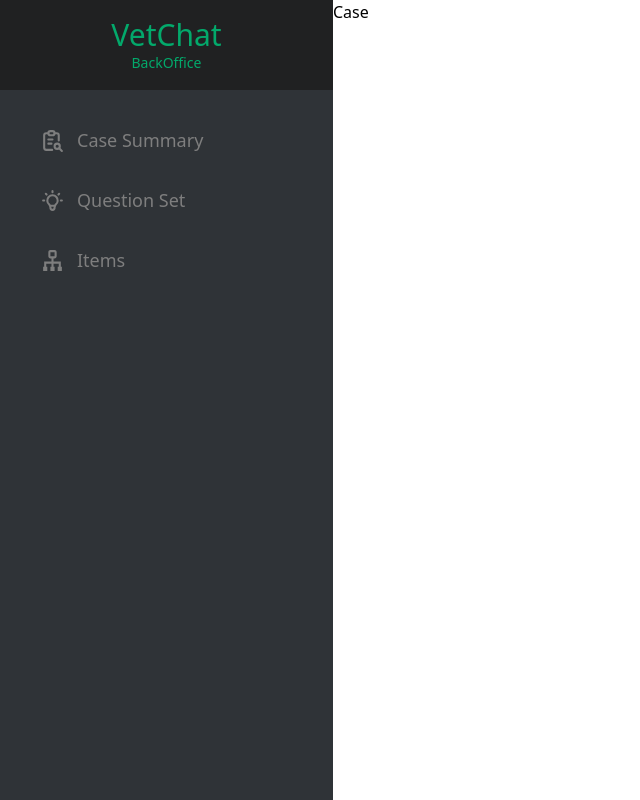
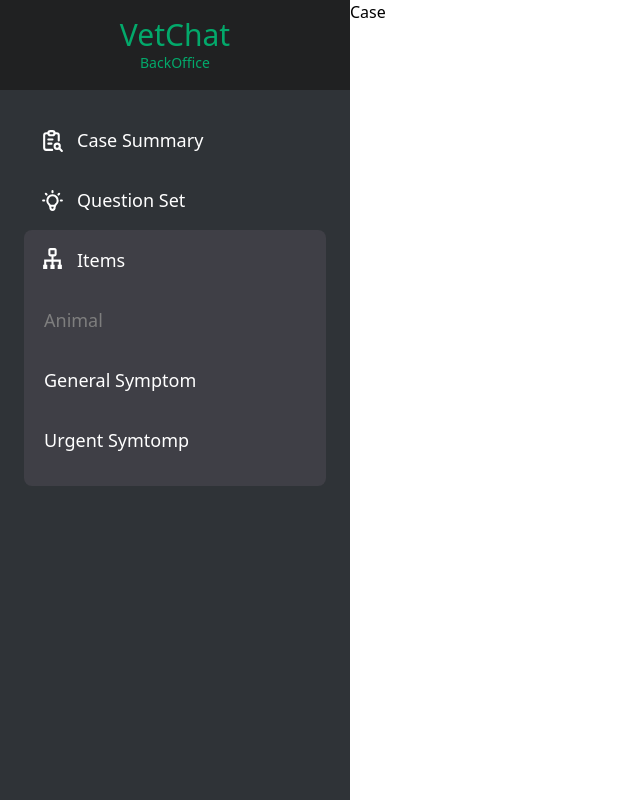
Before and after one commit to VetChat/backoffice-UI, a React (Vite) app: page / in a window 1280 px wide. Shown: the whole page, without its empty margins (0-640 px from the left). Built offline with nearby package versions, Linux system fonts and the light colour scheme.

Commit message:
fix: fix sidebar nav & fixed position

```diff
--- a/src/components/Layout/Layout.tsx
+++ b/src/components/Layout/Layout.tsx
@@ -11,7 +11,7 @@
       <div className="relative h-screen w-screen">
         <div className="flex h-full w-full">
           <Sidebar />
-          {children}
+          <div className="ml-[350px] w-full">{children}</div>
         </div>
       </div>
     </React.StrictMode>
--- a/src/components/Sidebar/Sidebar.tsx
+++ b/src/components/Sidebar/Sidebar.tsx
@@ -1,38 +1,28 @@
 import { TbBulb, TbReportSearch } from "react-icons/tb";
 import SidebarItem from "./SidebarItem";
-import { BiSitemap } from "react-icons/bi";
-import { useState } from "react";
+import SidebarDropdownItem from "./SidebarDropdownItem";
 
 const Sidebar = () => {
-  const [activeItem, setActiveItem] = useState<string>();
   return (
-    <div className="h-full bg-[#2F3337] w-[450px]">
+    <div className="h-full bg-[#2F3337] w-[350px] fixed">
       <div className="flex flex-col items-center justify-center h-[90px] bg-[#202122]">
         <div className="text-3xl text-[#03A96B]">VetChat</div>
         <div className="text-sm text-[#03A96B]">BackOffice</div>
       </div>
       <div className="flex flex-col pt-5">
+        <div className="pl-10">
           <SidebarItem
             title="Case Summary"
             icon={<TbReportSearch className="text-[25px]" />}
             href="/"
-          onClick={() => setActiveItem("case")}
-          isActive={activeItem === "case"}
           />
           <SidebarItem
             title="Question Set"
             icon={<TbBulb className="text-[25px]" />}
             href="#question"
-          onClick={() => setActiveItem("question")}
-          isActive={activeItem === "question"}
           />
-        <SidebarItem
-          title="Items"
-          icon={<BiSitemap className="text-[25px]" />}
-          href="#items"
-          onClick={() => setActiveItem("item")}
-          isActive={activeItem === "item"}
-        />
+        </div>
+        <SidebarDropdownItem />
       </div>
     </div>
   );
--- /dev/null
+++ b/src/components/Sidebar/SidebarDropdownItem.tsx
@@ -0,0 +1,30 @@
+import { BiSitemap } from "react-icons/bi";
+import SidebarItem from "./SidebarItem";
+
+const itemMenu = [
+  { title: "Animal", href: "/items/animal" },
+  { title: "General Symptom", href: "#symptom" },
+  { title: "Urgent Symtomp", href: "#urgentSymptom" },
+];
+
+const SidebarDropdownItem = () => {
+  return (
+    <div className="flex flex-col bg-zinc-700 mx-6 rounded-lg py-4">
+      <div className="flex text-lg gap-3 text-white pb-4 px-4">
+        <BiSitemap className="text-[25px]" />
+        Items
+      </div>
+      {itemMenu.map((item, index) => (
+        <div key={index} className="px-2">
+          <SidebarItem
+            title={item.title}
+            href={item.href}
+            className="pl-3 transition hover:w-full hover:bg-zinc-800 rounded-lg"
+          />
+        </div>
+      ))}
+    </div>
+  );
+};
+
+export default SidebarDropdownItem;
--- a/src/components/Sidebar/SidebarItem.tsx
+++ b/src/components/Sidebar/SidebarItem.tsx
@@ -5,18 +5,19 @@
   title,
   icon,
   href,
-  onClick,
-  isActive,
+  className,
+  activeStyle = "text-white",
+  defaultStyle = "text-[#7E7E7E]",
 }) => {
-  const style =
-    "flex h-full gap-3 pl-10 items-center text-lg hover:text-white ";
-  const activeStyle = style + "text-white";
-  const defaultStyle = style + "text-[#7E7E7E]";
+  const style = "flex h-full gap-3 items-center text-lg hover:text-white ";
+  const activeStyling = style + activeStyle;
+  const inActiveStyling = style + defaultStyle;
   return (
-    <div className="h-[60px] w-full">
+    <div className={`h-[60px] w-full ${className}`}>
       <NavLink
-        className={isActive ? activeStyle : defaultStyle}
-        onClick={onClick}
+        className={({ isActive }) =>
+          isActive ? activeStyling : inActiveStyling
+        }
         to={href}
       >
         {icon}
```
Also changed, not shown: src/components/Sidebar/interface/SidebarItem.ts (+4 -3 lines). Lines whose indentation alone changed are shown as unchanged.
